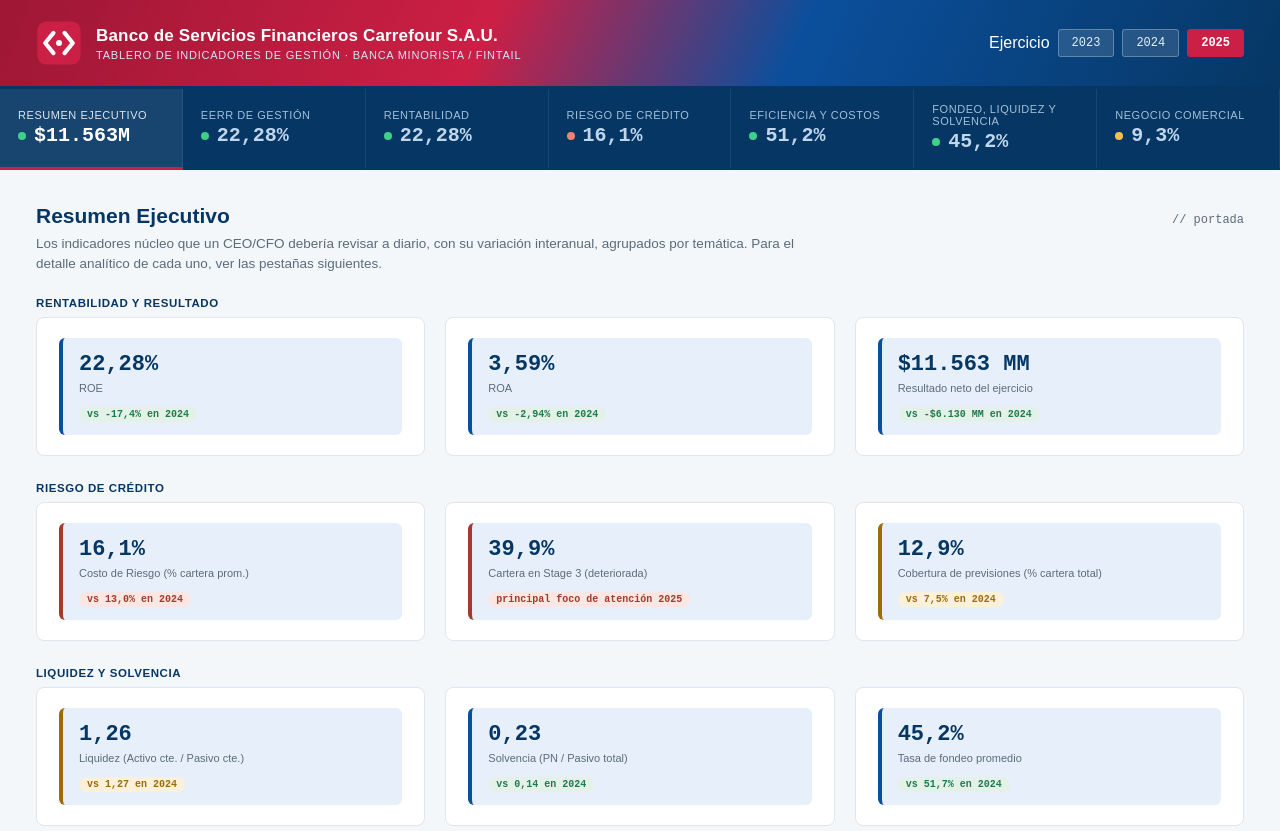
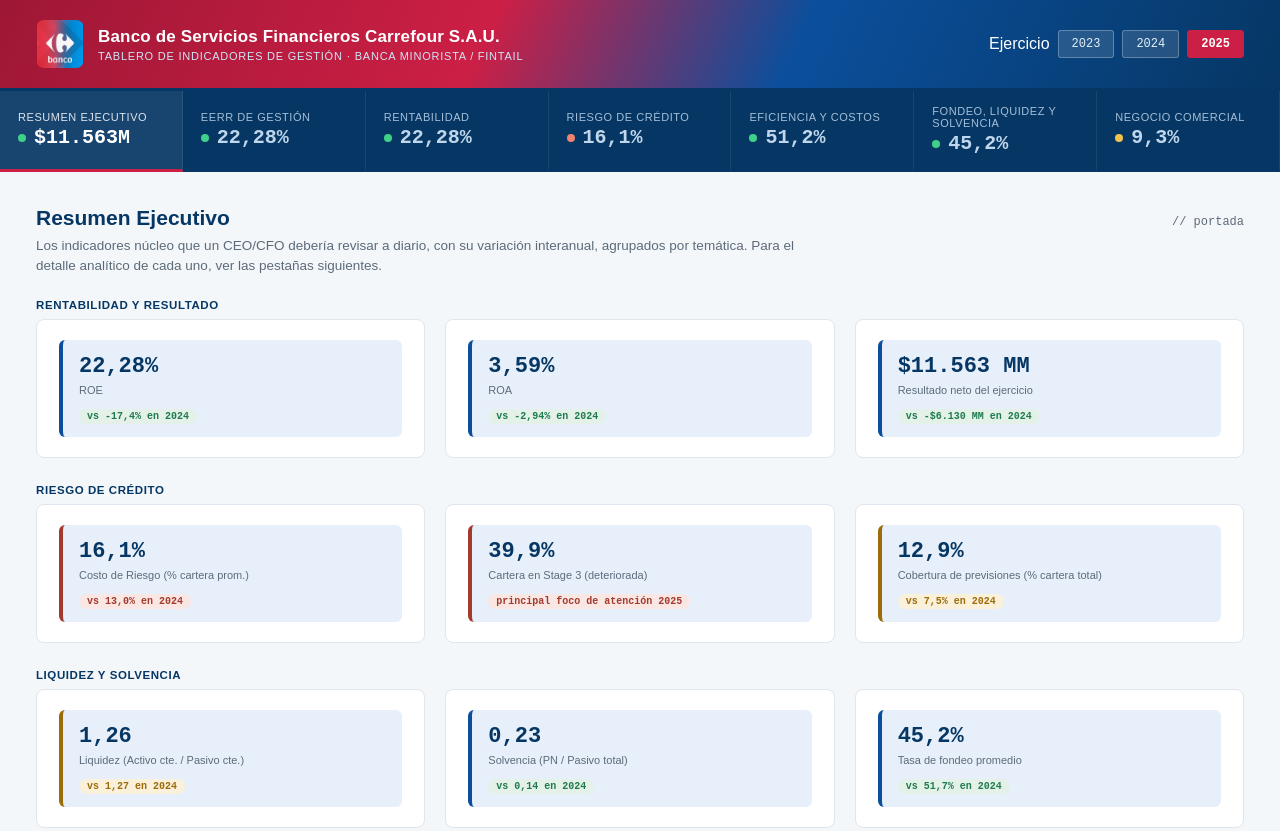
Before and after one commit to gmgonzalezpos/Reportes_Finanzas, a plain HTML site: page Tablero_de_Gestión_Banco_Carrefour.html in a window 1280 px wide. Shown: the top 831 px of the page. Drawn offline with nearby package versions, Linux system fonts and the light colour scheme; a web font is replaced by a local one.

Commit message:
Update Tablero_de_Gestión_Banco_Carrefour.html
Se agrega logo del banco

```diff
--- a/Tablero_de_Gestión_Banco_Carrefour.html
+++ b/Tablero_de_Gestión_Banco_Carrefour.html
@@ -118,19 +118,7 @@
 
 <header>
   <div class="brand">
-    <svg class="mark" viewBox="0 0 100 100" fill="none">
-      <defs>
-        <linearGradient id="cfGrad" x1="0" y1="0" x2="100" y2="100">
-          <stop offset="0%" stop-color="#CC1F45"/>
-          <stop offset="55%" stop-color="#8C3D7C"/>
-          <stop offset="100%" stop-color="#0B4F9C"/>
-        </linearGradient>
-      </defs>
-      <rect x="3" y="3" width="94" height="94" rx="20" fill="url(#cfGrad)"/>
-      <path d="M38 28 L20 50 L38 72" stroke="#FFFFFF" stroke-width="9" stroke-linecap="round" stroke-linejoin="round" fill="none"/>
-      <path d="M62 28 L80 50 L62 72" stroke="#FFFFFF" stroke-width="9" stroke-linecap="round" stroke-linejoin="round" fill="none"/>
-      <circle cx="50" cy="50" r="6.5" fill="#FFFFFF"/>
-    </svg>
+   <img src="logo-carrefour.png" alt="Logo BSF" style="width:48px; height:48px; object-fit:contain; border-radius:8px;">
     <div>
       <h1>Banco de Servicios Financieros Carrefour S.A.U.</h1>
       <p>Tablero de indicadores de gestión &middot; Banca minorista / fintail</p>
```
